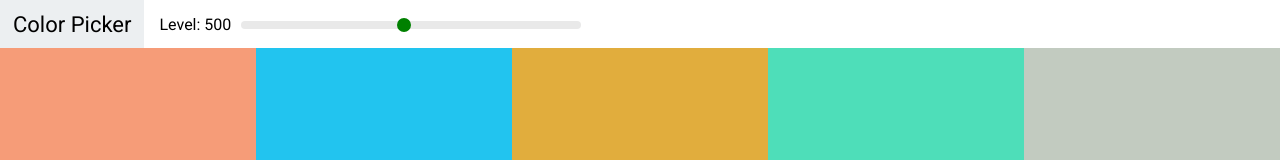
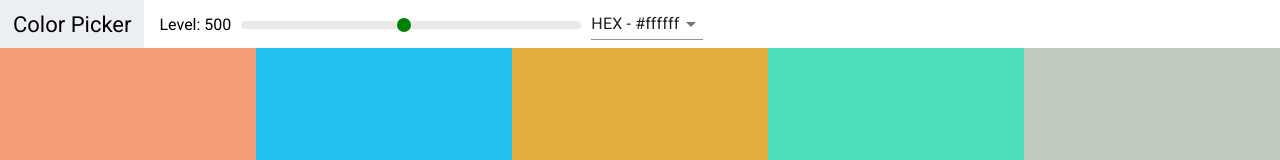
Before and after one commit to DemonDaddy22/Color-picker, a React (Create React App) app: page /palette/flat-ui-colors-american in a window 1280 px wide. Shown: the top 160 px of the page. Built offline with nearby package versions, Linux system fonts and the light colour scheme.

Commit message:
add select format dropdown

```diff
--- a/package.json
+++ b/package.json
@@ -3,6 +3,7 @@
   "version": "0.1.0",
   "private": true,
   "dependencies": {
+    "@material-ui/core": "^4.1.3",
     "chroma-js": "^2.0.4",
     "rc-slider": "^8.6.13",
     "react": "^16.8.6",
--- a/src/Navbar.js
+++ b/src/Navbar.js
@@ -1,10 +1,23 @@
 import React, { Component } from 'react';
 import Slider from 'rc-slider';
 import 'rc-slider/assets/index.css';
+import Select from '@material-ui/core/Select';
+import MenuItem from '@material-ui/core/MenuItem';
 import './Navbar.css';
 
 class Navbar extends Component {
+	constructor(props) {
+		super(props);
+		this.state = {
+			format: 'hex'
+		};
+	}
+	handleChange = (e) => {
+		this.setState({ format: e.target.value });
+		this.props.handleChange(e.target.value);
+	};
 	render() {
+		const { format } = this.state;
 		return (
 			<nav className="navbar">
 				<div className="logo">
@@ -22,6 +35,13 @@
 						/>
 					</div>
 				</div>
+				<div className="select-container">
+					<Select value={format} onChange={this.handleChange}>
+						<MenuItem value="hex">HEX - #ffffff</MenuItem>
+						<MenuItem value="rgb">RGB - rgb(255,255,255)</MenuItem>
+						<MenuItem value="rgba">RGBA - rgba(255,255,255,1)</MenuItem>
+					</Select>
+				</div>
 			</nav>
 		);
 	}
--- a/src/Palette.js
+++ b/src/Palette.js
@@ -7,19 +7,23 @@
 	constructor(props) {
 		super(props);
 		this.state = {
-			level: 500
+			level: 500,
+			format: 'hex'
 		};
 	}
 	levelChange = (level) => {
 		this.setState({ level: level });
 	};
+	changeFormat = (format) => {
+		this.setState({ format: format });
+	};
 	render() {
 		const { colors } = this.props.palette;
-		const { level } = this.state;
-		const colorBoxes = colors[level].map((c) => <ColorBox key={c.name} background={c.hex} name={c.name} />);
+		const { level, format } = this.state;
+		const colorBoxes = colors[level].map((c) => <ColorBox key={c.name} background={c[format]} name={c.name} />);
 		return (
 			<div className="Palette">
-				<Navbar level={level} levelChange={this.levelChange} />
+				<Navbar level={level} levelChange={this.levelChange} handleChange={this.changeFormat} />
 				{/* Navbar goes here */}
 				<div className="Palette-colours">
 					{/* Bunch of colour boxes */}
```
